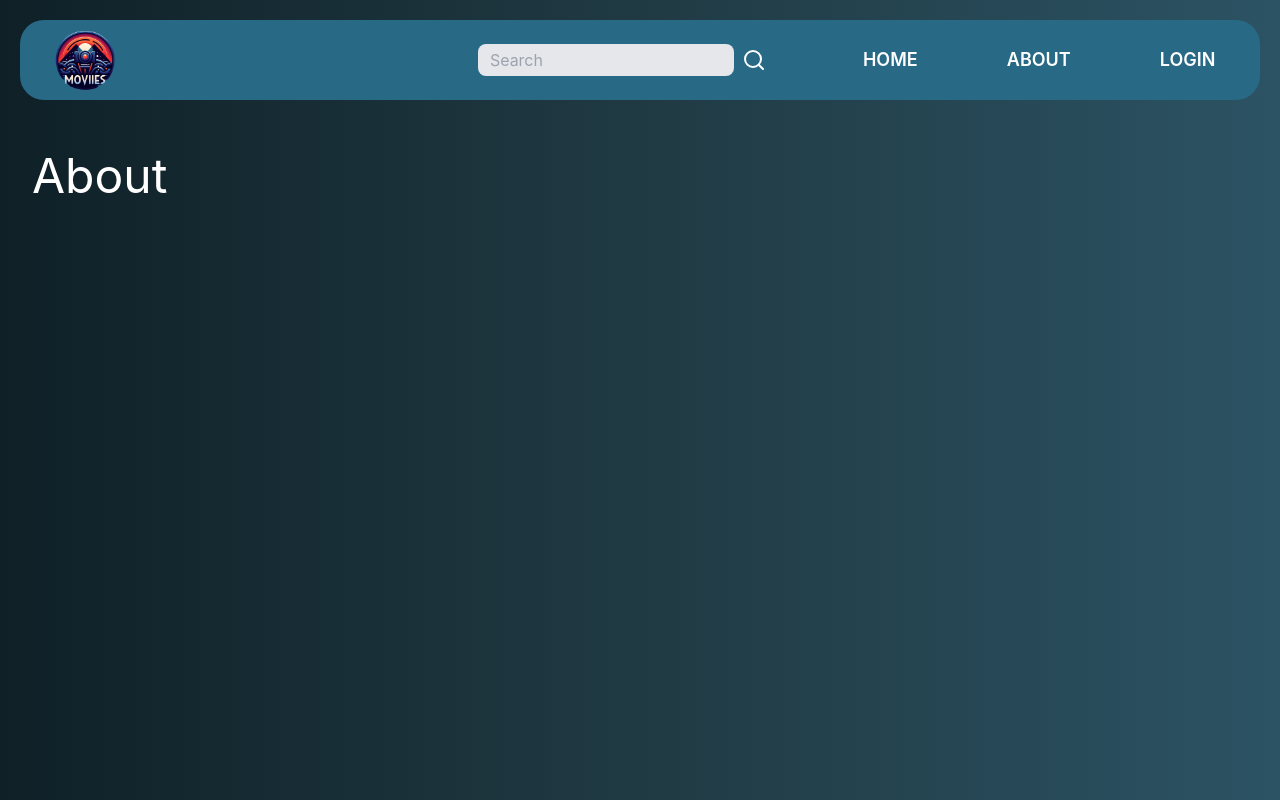
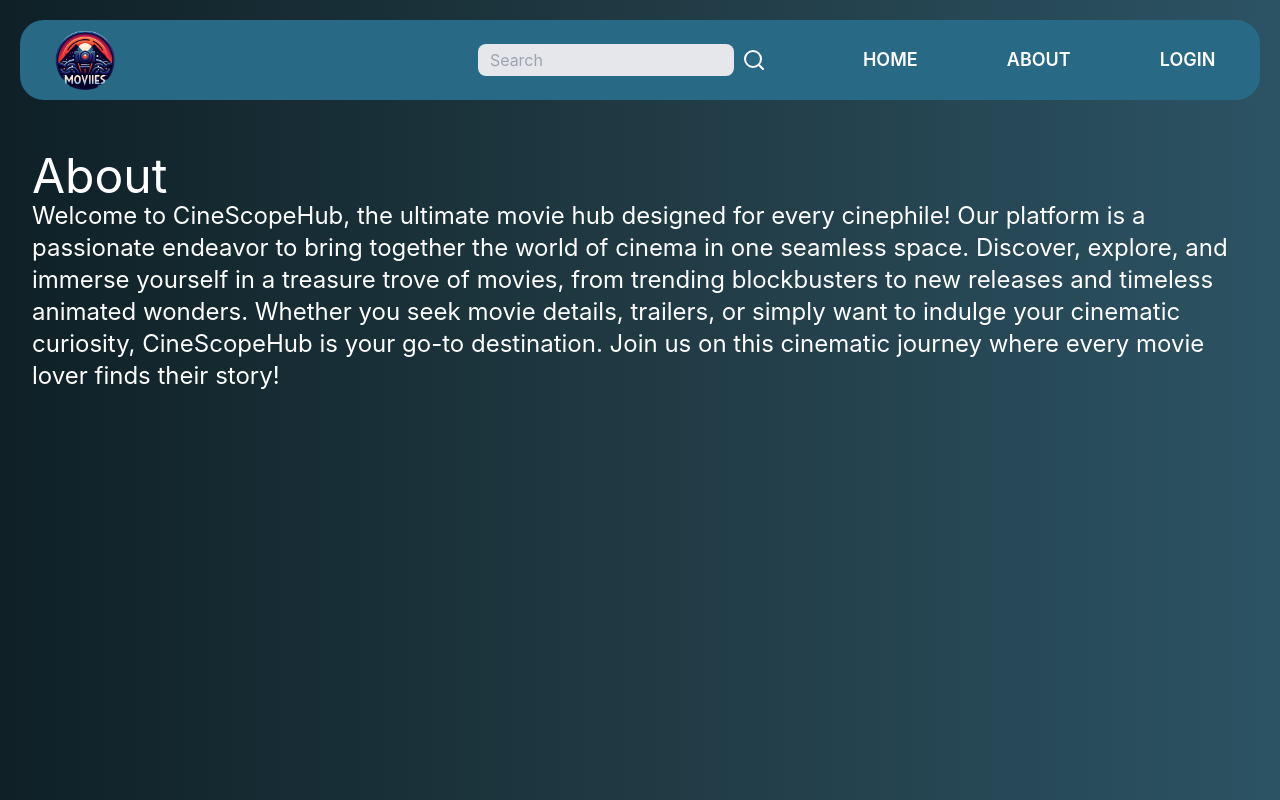
Before and after one commit to arnav1203/moviesapp, a React (Create React App) app: page /about in a window 1280 px wide. Built offline with nearby package versions, Linux system fonts and the light colour scheme; no server answers.

Commit message:
About part

```diff
--- a/src/Components/About.js
+++ b/src/Components/About.js
@@ -10,7 +10,9 @@ export default function About() {
                     About
                 </div>
                 <div>
-
+                    <div className='text-2xl text-white'>
+                        Welcome to CineScopeHub, the ultimate movie hub designed for every cinephile! Our platform is a passionate endeavor to bring together the world of cinema in one seamless space. Discover, explore, and immerse yourself in a treasure trove of movies, from trending blockbusters to new releases and timeless animated wonders. Whether you seek movie details, trailers, or simply want to indulge your cinematic curiosity, CineScopeHub is your go-to destination. Join us on this cinematic journey where every movie lover finds their story!
+                    </div>
                 </div>
             </div>
         </div>
```
